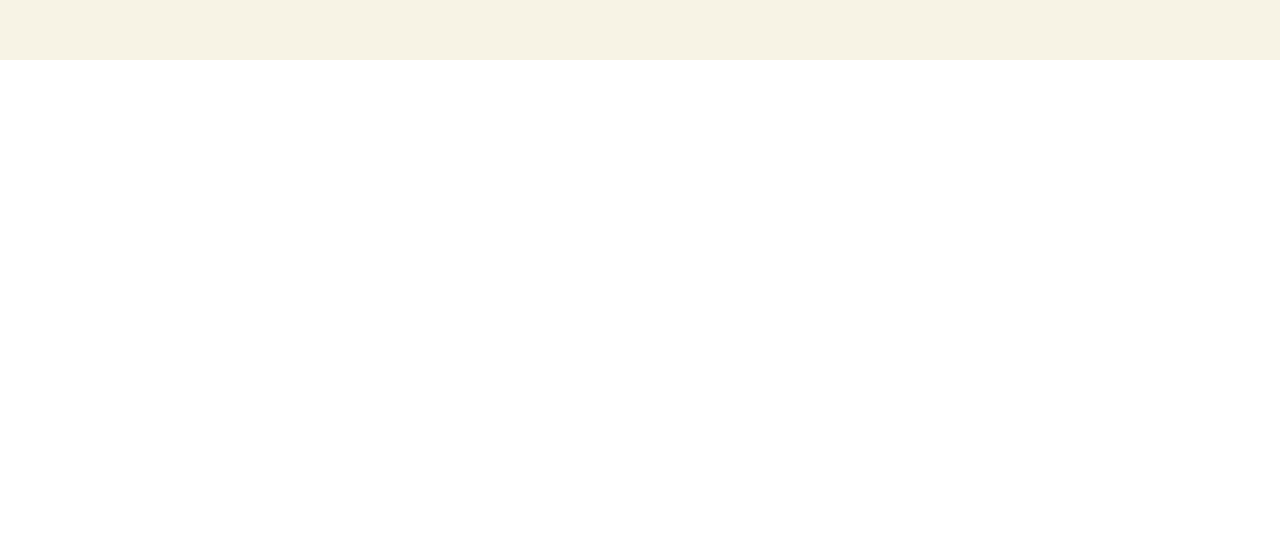
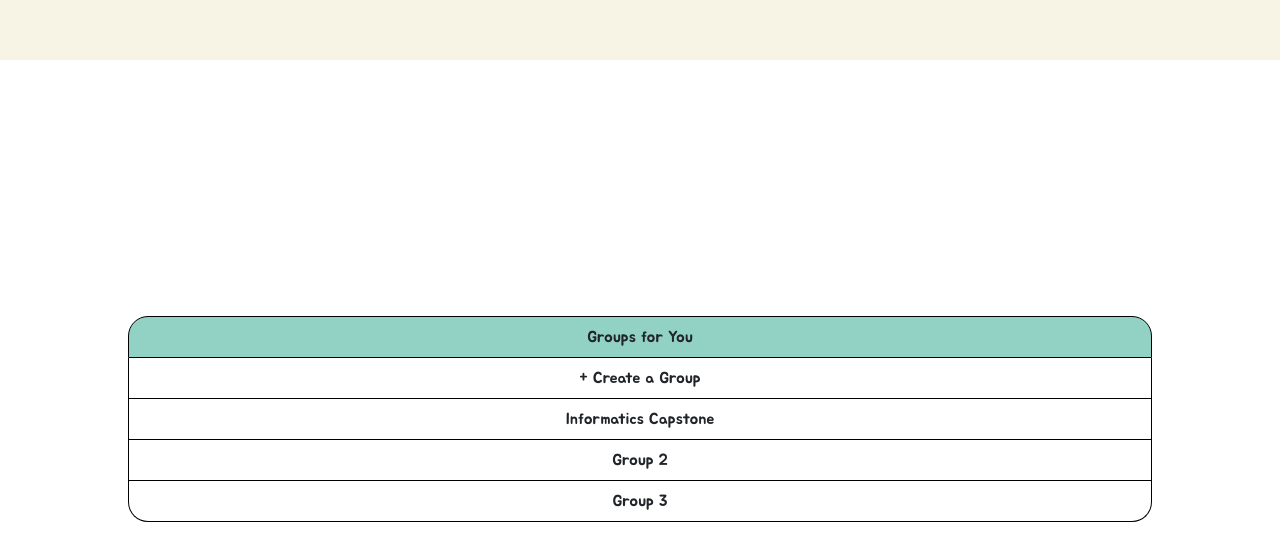
Before and after one commit to yiuchungcheung/REINER-WAS-RIGHT, a React (Create React App) app in the folder client/: page / in a window 1280 px wide. Shown: the part 832-1392 px from the top of the page. Before the commit the page ends 892 px from the top, so only its background shows below. Built offline with nearby package versions, Linux system fonts and the light colour scheme.

Commit message:
started home

```diff
--- a/client/package.json
+++ b/client/package.json
@@ -11,7 +11,7 @@
     "react-bootstrap": "^2.1.2",
     "react-dom": "^17.0.2",
     "react-router-dom": "^6.2.1",
-    "react-scripts": "5.0.0",
+    "react-scripts": "^5.0.0",
     "web-vitals": "^2.1.4"
   },
   "scripts": {
--- a/client/src/App.js
+++ b/client/src/App.js
@@ -42,7 +42,9 @@ function App() {
           </Navbar.Collapse>
         </Container>
       </Navbar>
+
       <Splash />
+      <Home />
       {/* <Nav /> */}
       {/* <div>
             <header>
--- /dev/null
+++ b/client/src/pages/home.css
@@ -0,0 +1,12 @@
+.list-group {
+  padding-top: 20%;
+  padding-left: 10%;
+  padding-right: 10%;
+  padding-bottom: 50%;
+
+  border-radius: 20px;
+}
+
+.list-group-item {
+  border: 1.5px solid black;
+}
--- a/client/src/pages/home.js
+++ b/client/src/pages/home.js
@@ -1,12 +1,16 @@
 import React from 'react';
+import "./home.css";
 
 const Home = () => {
     return (
         <div>
-            <h3>Home page</h3>
-            <div>
-                <h4>Test</h4>
-            </div>
+            <ul class="list-group container-fluid">
+                <li class="list-group-item green">Groups for You</li>
+                <li class="list-group-item">+ Create a Group</li>
+                <li class="list-group-item">Informatics Capstone</li>
+                <li class="list-group-item">Group 2</li>
+                <li class="list-group-item">Group 3</li>
+            </ul>
         </div>
     );
 }
```
Also changed, not shown: 1 other file (tests, documents, lock files or other folders).
